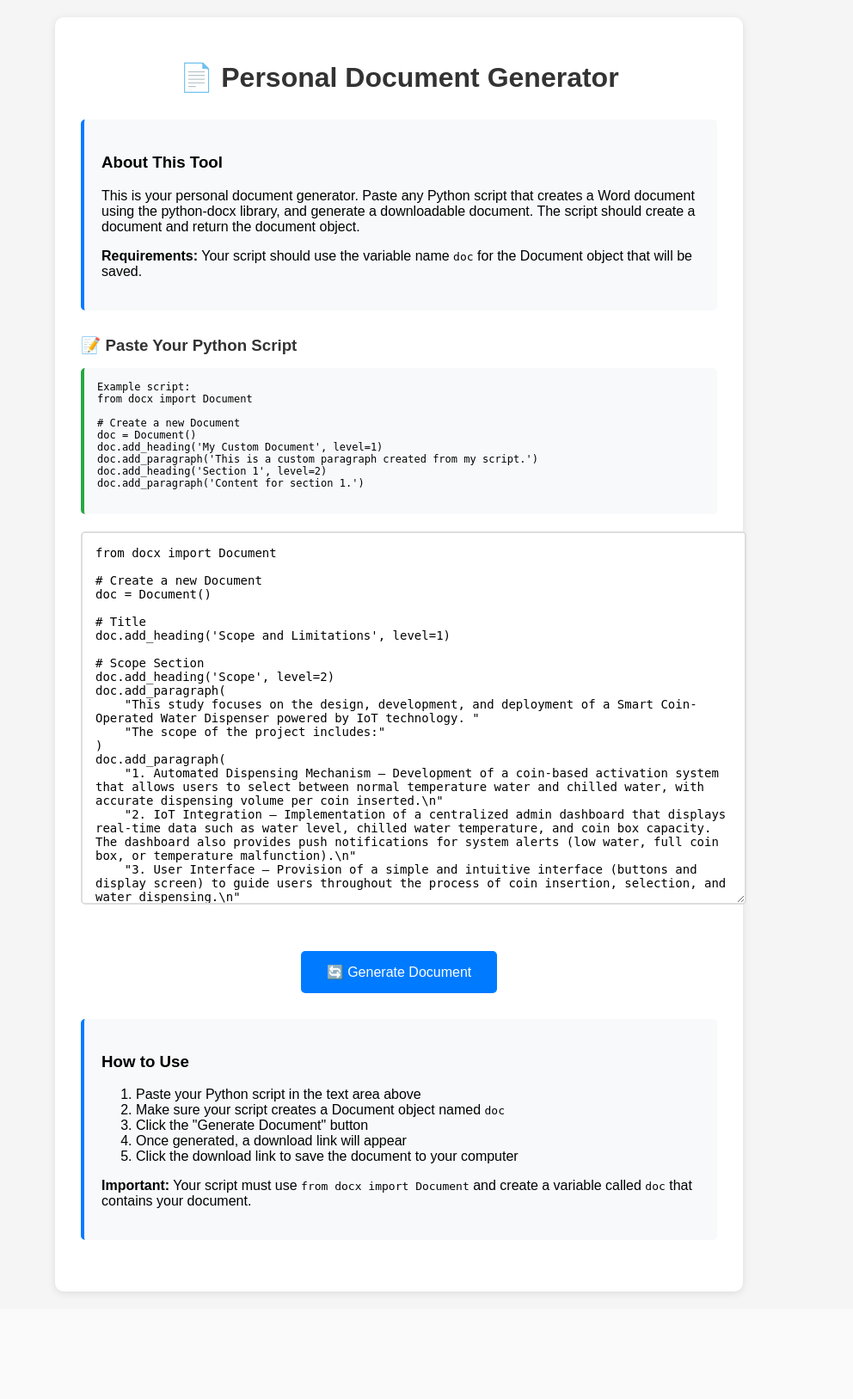
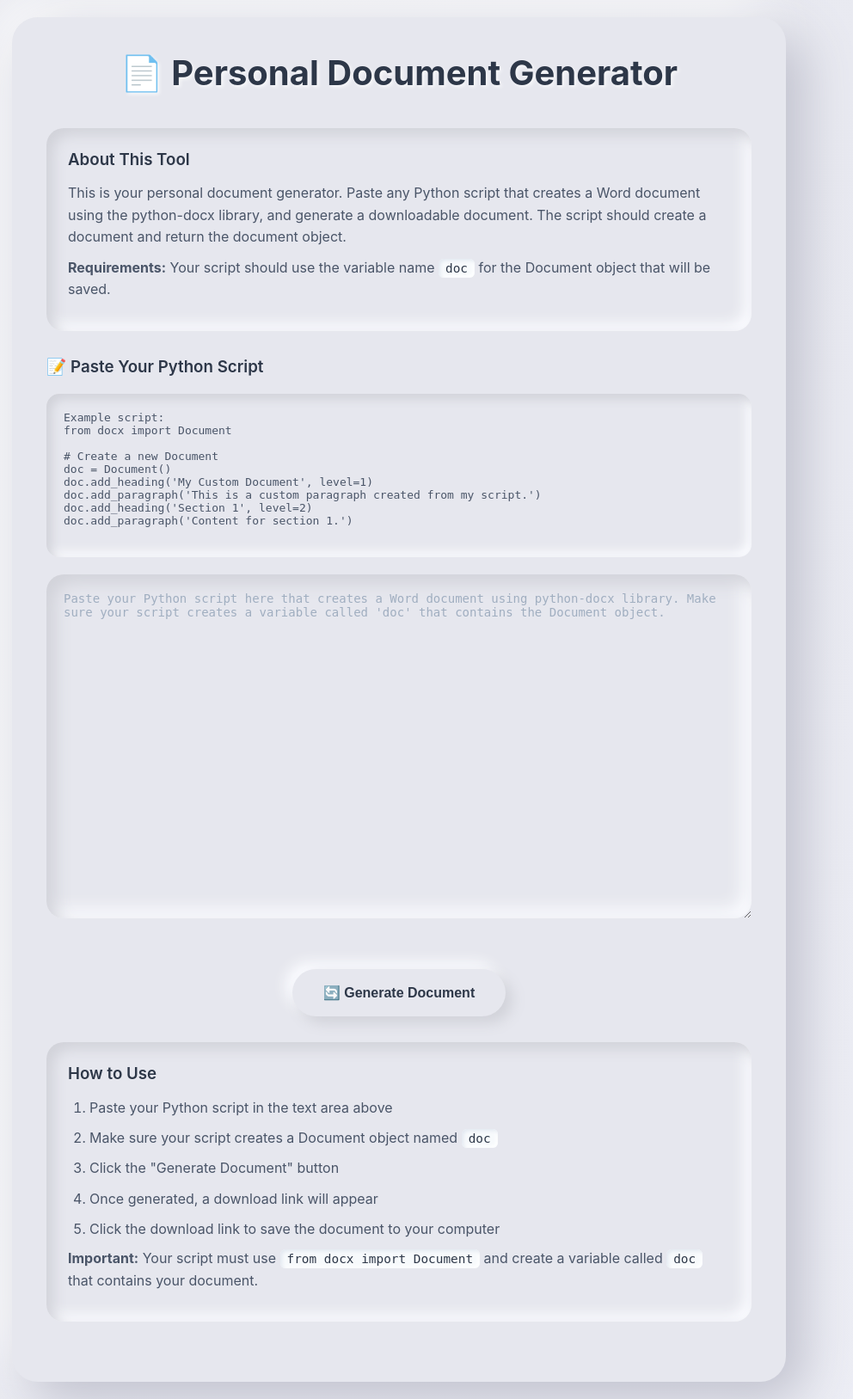
Before and after one commit to seph54-ux/pydocgen, a Flask app: page / in a window 1280 px wide. Shown: the whole page at 86% size, without its empty margins (176-1168 px from the left). Before the commit the page ends 1506 px from the top, so only its background shows below. Run offline with Flask 3, Linux system fonts and the light colour scheme; some libraries are stand-ins or nearby versions.

Commit message:
Update web application styling to a neumorphic design
Refactor `main.py` to remove default code rendering and update `templates/index.html` with neumorphic styling, including new CSS variables, container styles, and input/button appearances.

Replit-Commit-Author: Agent
Replit-Commit-Session-Id: b4a5b547-f5ac-4204-a166-4938b6e40c34
Replit-Commit-Checkpoint-Type: full_checkpoint
Replit-Commit-Screenshot-Url: https://storage.googleapis.com/screenshot-production-us-central1/12cf177e-189d-440c-9070-b5392f166ea0/b4a5b547-f5ac-4204-a166-4938b6e40c34/ZWQ1xZ1

```diff
--- a/main.py
+++ b/main.py
@@ -96,8 +96,7 @@ doc.add_paragraph(
 
 @app.route('/')
 def index():
-    default_code = get_default_code()
-    return render_template('index.html', default_code=default_code)
+    return render_template('index.html')
 
 @app.route('/generate', methods=['GET', 'POST'])
 def generate_document():
--- a/templates/index.html
+++ b/templates/index.html
@@ -5,123 +5,193 @@
     <meta name="viewport" content="width=device-width, initial-scale=1.0">
     <title>Document Generator</title>
     <style>
+        * {
+            margin: 0;
+            padding: 0;
+            box-sizing: border-box;
+        }
         body {
-            font-family: Arial, sans-serif;
-            max-width: 800px;
-            margin: 0 auto;
+            font-family: 'Inter', -apple-system, BlinkMacSystemFont, 'Segoe UI', Roboto, sans-serif;
+            background: #e6e7ee;
+            background: linear-gradient(135deg, #e6e7ee 0%, #edeef5 100%);
+            min-height: 100vh;
             padding: 20px;
-            background-color: #f5f5f5;
+            color: #4a5568;
         }
         .container {
-            background-color: white;
-            padding: 30px;
-            border-radius: 10px;
-            box-shadow: 0 2px 10px rgba(0,0,0,0.1);
+            max-width: 900px;
+            margin: 0 auto;
+            background: #e6e7ee;
+            border-radius: 30px;
+            padding: 40px;
+            box-shadow:
+                20px 20px 60px #bebfcc,
+                -20px -20px 60px #ffffff;
         }
         h1 {
-            color: #333;
             text-align: center;
-            margin-bottom: 30px;
+            color: #2d3748;
+            font-size: 2.5rem;
+            font-weight: 700;
+            margin-bottom: 40px;
+            text-shadow: 2px 2px 4px rgba(255,255,255,0.8);
         }
         .description {
-            background-color: #f8f9fa;
+            background: #e6e7ee;
+            padding: 25px;
+            border-radius: 20px;
+            margin-bottom: 30px;
+            box-shadow:
+                inset 8px 8px 16px #d1d2d9,
+                inset -8px -8px 16px #fbfcff;
+        }
+        .description h3 {
+            color: #2d3748;
+            margin-bottom: 15px;
+            font-weight: 600;
+        }
+        .description p {
+            line-height: 1.6;
+            margin-bottom: 10px;
+        }
+        .form-section {
+            margin: 30px 0;
+        }
+        .form-section h3 {
+            margin-bottom: 20px;
+            color: #2d3748;
+            font-weight: 600;
+        }
+        .example-code {
+            background: #e6e7ee;
             padding: 20px;
-            border-radius: 5px;
-            margin-bottom: 30px;
-            border-left: 4px solid #007bff;
+            border-radius: 15px;
+            margin-bottom: 20px;
+            font-family: 'Fira Code', monospace;
+            font-size: 13px;
+            white-space: pre-wrap;
+            box-shadow:
+                inset 6px 6px 12px #d1d2d9,
+                inset -6px -6px 12px #fbfcff;
+            color: #4a5568;
+        }
+        .code-input {
+            width: 100%;
+            height: 400px;
+            font-family: 'Fira Code', monospace;
+            font-size: 14px;
+            padding: 20px;
+            background: #e6e7ee;
+            border: none;
+            border-radius: 20px;
+            margin-bottom: 25px;
+            resize: vertical;
+            color: #2d3748;
+            box-shadow:
+                inset 10px 10px 20px #d1d2d9,
+                inset -10px -10px 20px #fbfcff;
+            transition: all 0.3s ease;
+        }
+        .code-input:focus {
+            outline: none;
+            box-shadow:
+                inset 12px 12px 24px #d1d2d9,
+                inset -12px -12px 24px #fbfcff;
+        }
+        .code-input::placeholder {
+            color: #a0aec0;
         }
         .button-container {
             text-align: center;
             margin: 30px 0;
         }
-        .generate-btn {
-            background-color: #007bff;
-            color: white;
-            padding: 15px 30px;
+        .generate-btn, .download-btn {
+            background: #e6e7ee;
+            color: #2d3748;
+            padding: 18px 36px;
             border: none;
-            border-radius: 5px;
+            border-radius: 50px;
             font-size: 16px;
+            font-weight: 600;
             cursor: pointer;
             text-decoration: none;
             display: inline-block;
-            transition: background-color 0.3s;
+            transition: all 0.3s ease;
+            box-shadow:
+                8px 8px 16px #d1d2d9,
+                -8px -8px 16px #fbfcff;
         }
-        .generate-btn:hover {
-            background-color: #0056b3;
+        .generate-btn:hover, .download-btn:hover {
+            transform: translateY(-2px);
+            box-shadow:
+                12px 12px 24px #d1d2d9,
+                -12px -12px 24px #fbfcff;
+        }
+        .generate-btn:active, .download-btn:active {
+            transform: translateY(0);
+            box-shadow:
+                inset 4px 4px 8px #d1d2d9,
+                inset -4px -4px 8px #fbfcff;
         }
         .download-btn {
-            background-color: #28a745;
-            color: white;
-            padding: 10px 20px;
-            border: none;
-            border-radius: 5px;
-            font-size: 14px;
-            cursor: pointer;
-            text-decoration: none;
-            display: inline-block;
-            margin-top: 10px;
-            transition: background-color 0.3s;
-        }
-        .download-btn:hover {
-            background-color: #1e7e34;
+            background: linear-gradient(145deg, #e6e7ee, #f0f1f8);
+            margin-top: 15px;
         }
         .flash-messages {
-            margin-bottom: 20px;
+            margin-bottom: 25px;
+        }
+        .flash-success, .flash-error {
+            padding: 18px 25px;
+            border-radius: 15px;
+            margin-bottom: 15px;
+            font-weight: 500;
         }
         .flash-success {
-            background-color: #d4edda;
-            color: #155724;
-            padding: 10px;
-            border-radius: 5px;
-            border: 1px solid #c3e6cb;
-            margin-bottom: 10px;
+            background: #e6f7f1;
+            color: #065f46;
+            box-shadow:
+                inset 4px 4px 8px #d1e7dc,
+                inset -4px -4px 8px #fbfffc;
         }
         .flash-error {
-            background-color: #f8d7da;
-            color: #721c24;
-            padding: 10px;
-            border-radius: 5px;
-            border: 1px solid #f1b0b7;
-            margin-bottom: 10px;
+            background: #fef2f2;
+            color: #7f1d1d;
+            box-shadow:
+                inset 4px 4px 8px #edd5d5,
+                inset -4px -4px 8px #ffffff;
         }
         .download-section {
-            background-color: #e8f5e8;
-            padding: 20px;
-            border-radius: 5px;
-            margin-top: 20px;
+            background: #e6f7f1;
+            padding: 30px;
+            border-radius: 20px;
+            margin-top: 25px;
             text-align: center;
+            box-shadow:
+                8px 8px 16px #d1e7dc,
+                -8px -8px 16px #fbfffc;
         }
-        .code-input {
-            width: 100%;
-            height: 400px;
-            font-family: monospace;
-            font-size: 14px;
-            padding: 15px;
-            border: 2px solid #ddd;
-            border-radius: 5px;
-            margin-bottom: 20px;
-            resize: vertical;
+        .download-section h3 {
+            color: #065f46;
+            margin-bottom: 15px;
+            font-weight: 600;
         }
-        .code-input:focus {
-            border-color: #007bff;
-            outline: none;
+        code {
+            background: #f7fafc;
+            padding: 3px 8px;
+            border-radius: 6px;
+            font-family: 'Fira Code', monospace;
+            font-size: 0.9em;
+            color: #2d3748;
+            box-shadow:
+                inset 2px 2px 4px #e2e8f0,
+                inset -2px -2px 4px #ffffff;
         }
-        .form-section {
-            margin: 30px 0;
+        ol, ul {
+            padding-left: 25px;
+            line-height: 1.7;
         }
-        .form-section h3 {
-            margin-bottom: 15px;
-            color: #333;
-        }
-        .example-code {
-            background-color: #f8f9fa;
-            padding: 15px;
-            border-left: 4px solid #28a745;
-            border-radius: 5px;
-            margin-bottom: 20px;
-            font-family: monospace;
-            font-size: 12px;
-            white-space: pre-wrap;
+        li {
+            margin-bottom: 8px;
         }
     </style>
 </head>
@@ -158,7 +228,7 @@ doc.add_paragraph('This is a custom paragraph created from my script.')
 doc.add_heading('Section 1', level=2)
 doc.add_paragraph('Content for section 1.')
             </div>
-            <textarea name="python_code" class="code-input" placeholder="Paste your Python script here that creates a Word document using python-docx library. Make sure your script creates a variable called 'doc' that contains the Document object." required>{{ request.form.get('python_code', '') or default_code }}</textarea>
+            <textarea name="python_code" class="code-input" placeholder="Paste your Python script here that creates a Word document using python-docx library. Make sure your script creates a variable called 'doc' that contains the Document object." required>{{ request.form.get('python_code', '') }}</textarea>
             <div class="button-container">
                 <button type="submit" class="generate-btn">
                     🔄 Generate Document
```
Also changed, not shown: 1 other file.
